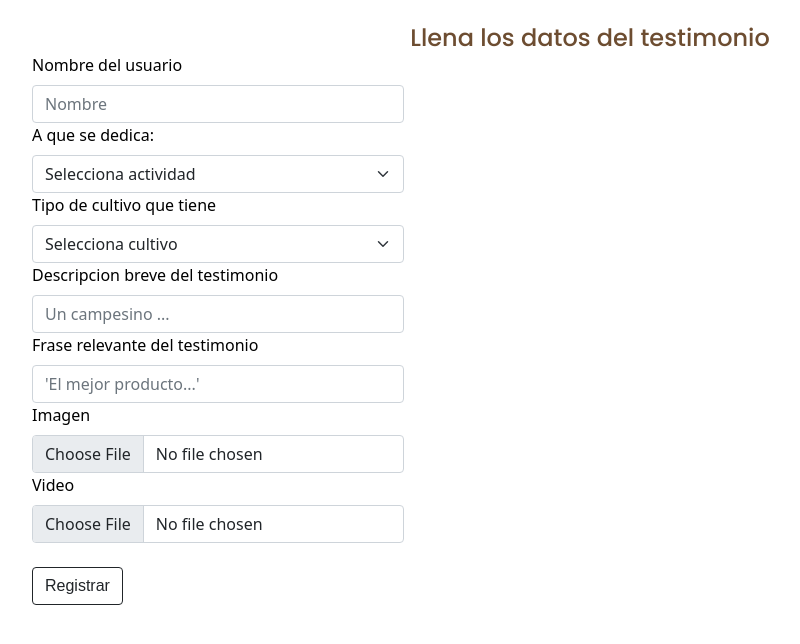
After one commit to AlexLimaCode/Agroinsumos, a PHP site: page /pages/upTestimonials.php in a window 1280 px wide. The commit adds this page. Shown: the top 644 px of the page, without its empty margins (50-850 px from the left). Run offline with PHP 8.4, Linux system fonts and the light colour scheme; data comes from the database, SQL or seed files in the repository.

Commit message:
testimonials-form

```diff
--- /dev/null
+++ b/pages/upTestimonials.php
@@ -0,0 +1,75 @@
+<?php
+
+    include('conection.php');
+    include('funciones.php');
+
+
+
+?>
+
+<!DOCTYPE html>
+<html lang="en">
+<head>
+    <meta charset="UTF-8">
+    <meta http-equiv="X-UA-Compatible" content="IE=edge">
+    <meta name="viewport" content="width=device-width, initial-scale=1.0">
+    <link href="https://fonts.googleapis.com/css2?family=Poppins:wght@400;500;700&display=swap" rel="stylesheet">
+    <link href="../css/bootstrap.min.css" rel="stylesheet">
+    <link href="../css/fontawesome-all.min.css" rel="stylesheet">
+    <link href="../css/aos.min.css" rel="stylesheet">
+    <link href="../css/swiper.css" rel="stylesheet">
+    <link href="../css/style.css" rel="stylesheet">
+    <script type="text/javascript" src="../js/main.js"></script>
+    <title>Document</title>
+</head>
+<body>
+    <div class="container">
+        <div class="mb-3">
+        <br>
+        <h4 class="text-center">Llena los datos del testimonio</h4>
+            <form method='post' enctype='multipart/form-data' action='./modificacion.php?padre=3&accion=1' name='principal'>
+                <div class="col-md-4">
+                    <label for="validationDefault01" class="form-label" style="color:black;">Nombre del usuario</label>
+                    <input type="text" class="form-control" id="validationDefault01" name="name" placeholder="Nombre" required>
+                </div>
+                <div class="col-md-4">
+                    <label for="validationDefault02" class="form-label" style="color:black;">A que se dedica:</label>
+                    <?php
+                        LlenaComboSaltado("select IdActividad, Descripcion from tipoactividad order by IdActividad","algo","actividad");
+                    ?>
+                </div>
+                <div class="col-md-4">
+                    <label for="validationDefault02" class="form-label" style="color:black;">Tipo de cultivo que tiene</label>
+                    <?php
+                        LlenaComboSaltado("select IdTipo, Descripcion from tipocultivo order by IdTipo","algo","cultivo");
+                    ?>
+                </div>
+                <div class="col-md-4">
+                    <label for="validationDefault02" class="form-label" style="color:black;">Descripcion breve del testimonio</label>
+                    <input type="text" class="form-control" id="validationDefault02" name="des" placeholder="Un campesino ..." required>
+                </div>
+                <div class="col-md-4">
+                    <label for="validationDefault02" class="form-label" style="color:black;">Frase relevante del testimonio</label>
+                    <input type="text" class="form-control" id="validationDefault02" name="frase" placeholder="'El mejor producto...'" required>
+                </div>
+                <div class="col-md-4">
+                    <label for="validationDefault02" class="form-label" style="color:black;">Imagen</label>
+                    <input type="file" class="form-control" id="validationDefault02" name="im1" required>
+                </div>
+                <div class="col-md-4">
+                    <label for="validationDefault02" class="form-label" style="color:black;">Video</label>
+                    <input type="file" class="form-control" id="validationDefault02" name="vi1" required>
+                </div>
+                <br>
+                <button class='btn btn-outline-dark btnBajo' type='submit' href='./modificacion.php?padre=3&accion=1'>Registrar</button>
+            </form>
+        </div>
+    </div>
+    <!-- Scripts -->
+    <script src="../js/bootstrap.min.js"></script><!-- Bootstrap framework -->
+    <script src="../js/purecounter.min.js"></script> <!-- Purecounter counter for statistics numbers -->
+    <script src="../js/swiper.min.js"></script><!-- Swiper for image and text sliders -->
+    <script src="../js/aos.js"></script><!-- AOS on Animation Scroll -->
+    <script src="../js/script.js"></script>  <!-- Custom scripts -->
+</body>
+</html>
```
Also changed, not shown: pages/dashboard.php (+34 -7 lines).
